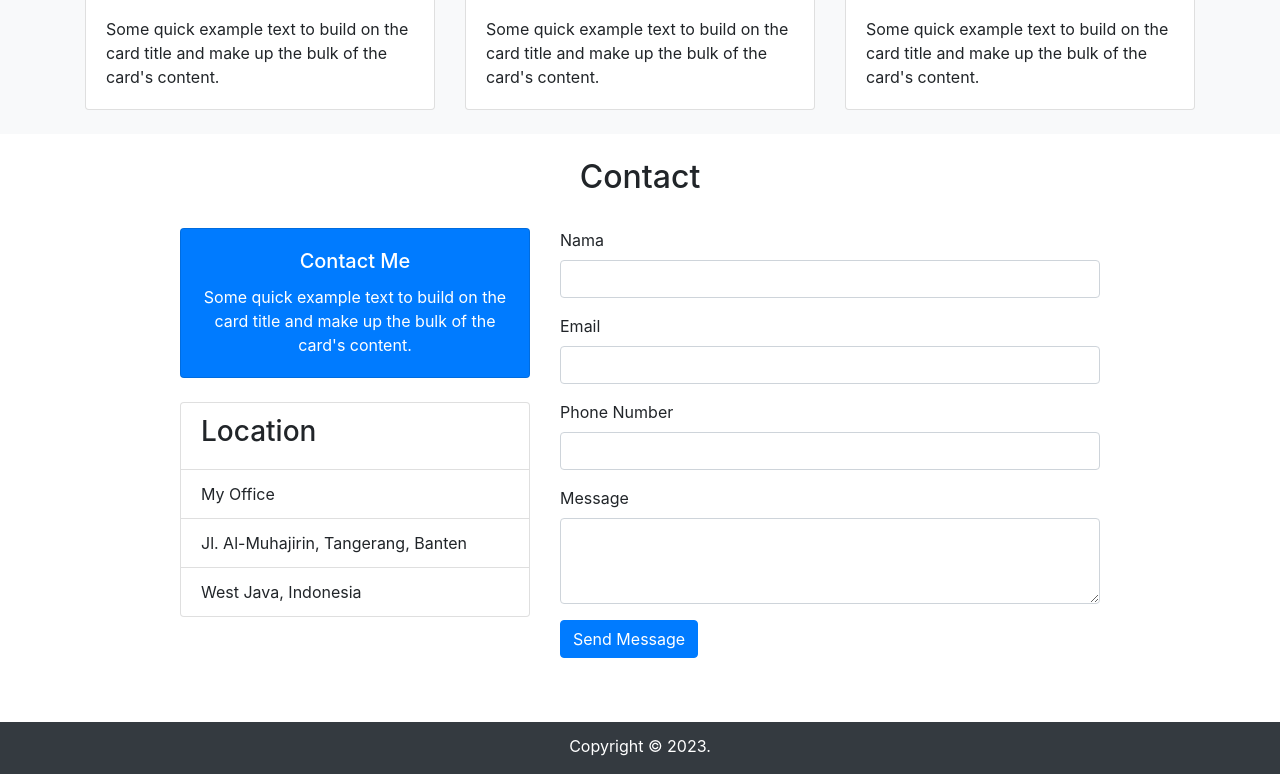
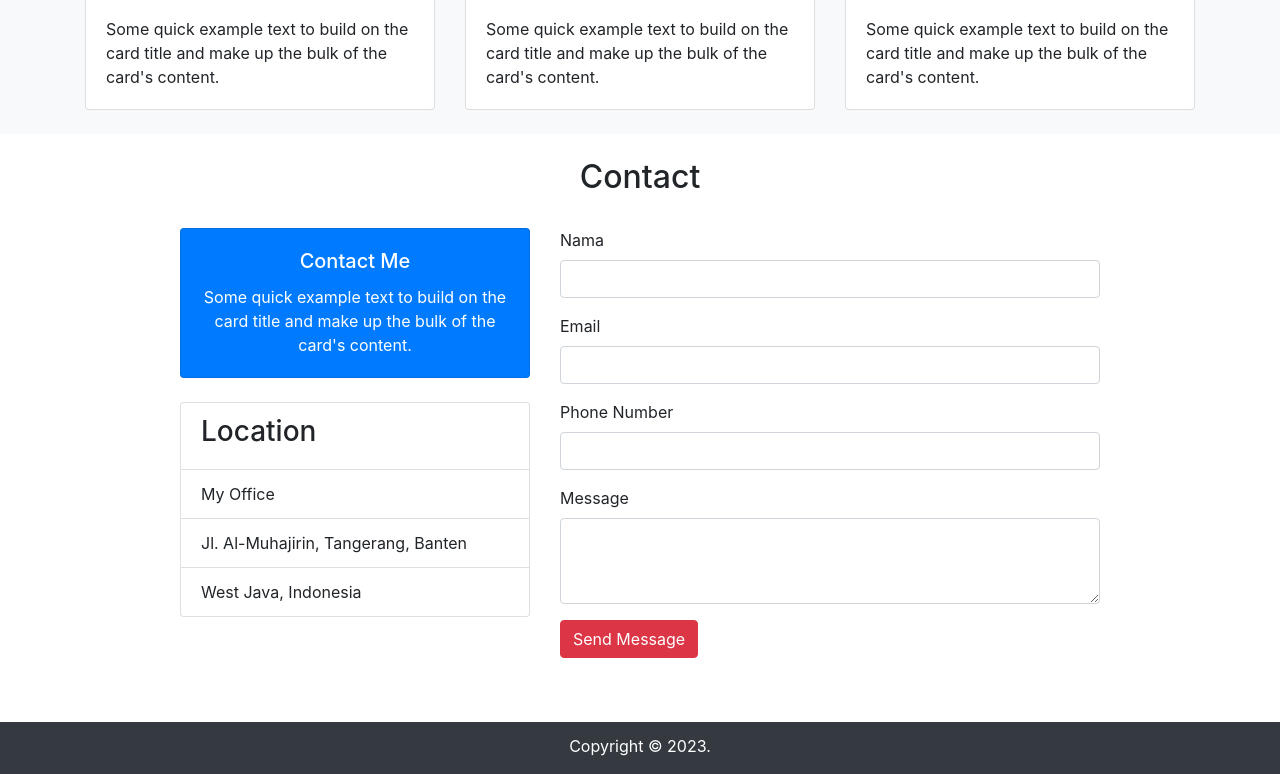
Before and after one commit to sandiarbaputra/landing-page-1, a plain HTML site: page index.html in a window 1280 px wide. Shown: the part 1754-2528 px from the top of the page. Drawn offline with nearby package versions, Linux system fonts and the light colour scheme.

Commit message:
ubah tombol jadi danger

```diff
--- a/index.html
+++ b/index.html
@@ -250,7 +250,7 @@
                 <textarea class="form-control" id="message" rows="3"></textarea>
               </div>
               <div class="form-group">
-                <button type="button" class="btn btn-primary">
+                <button type="button" class="btn btn-danger">
                   Send Message
                 </button>
               </div>
```
